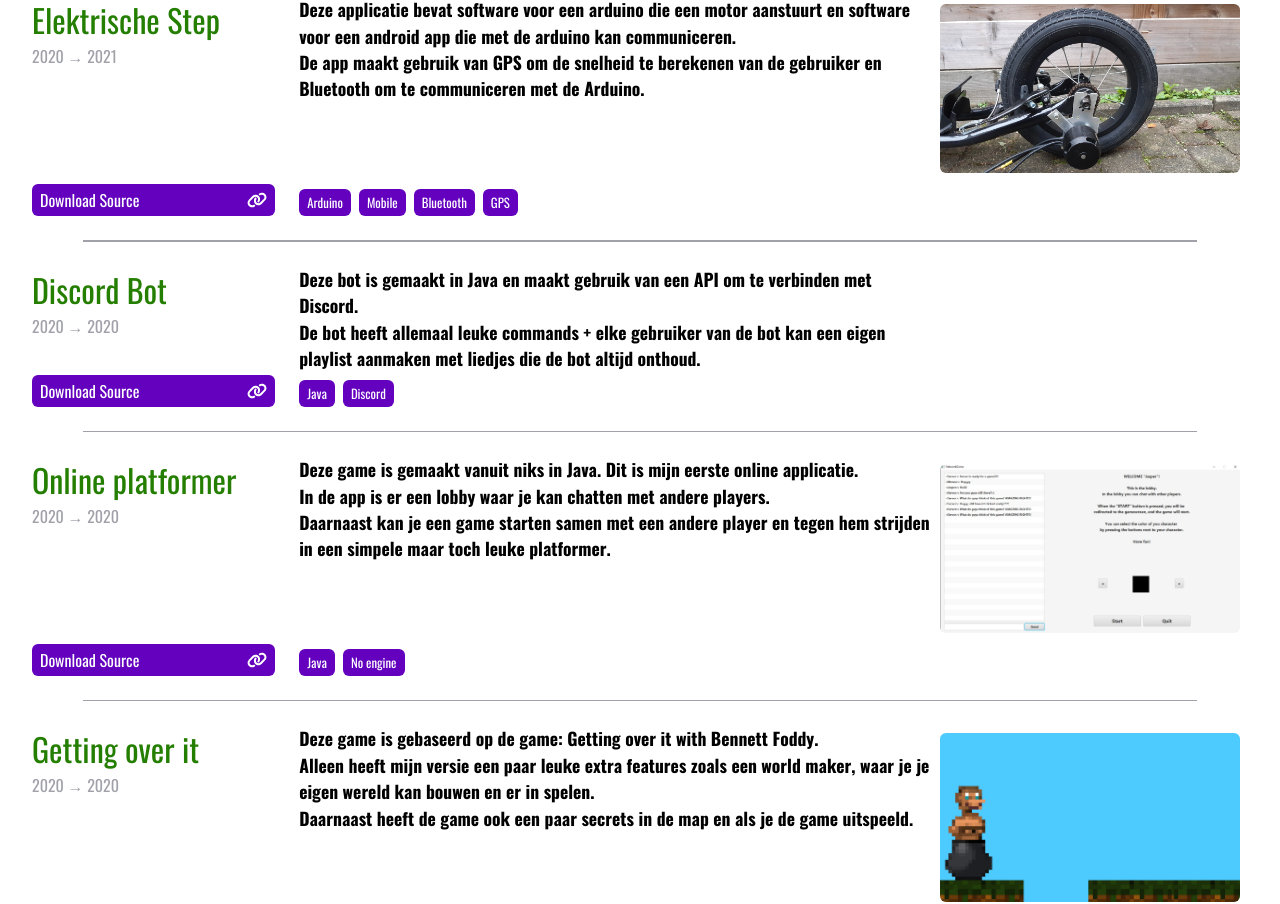
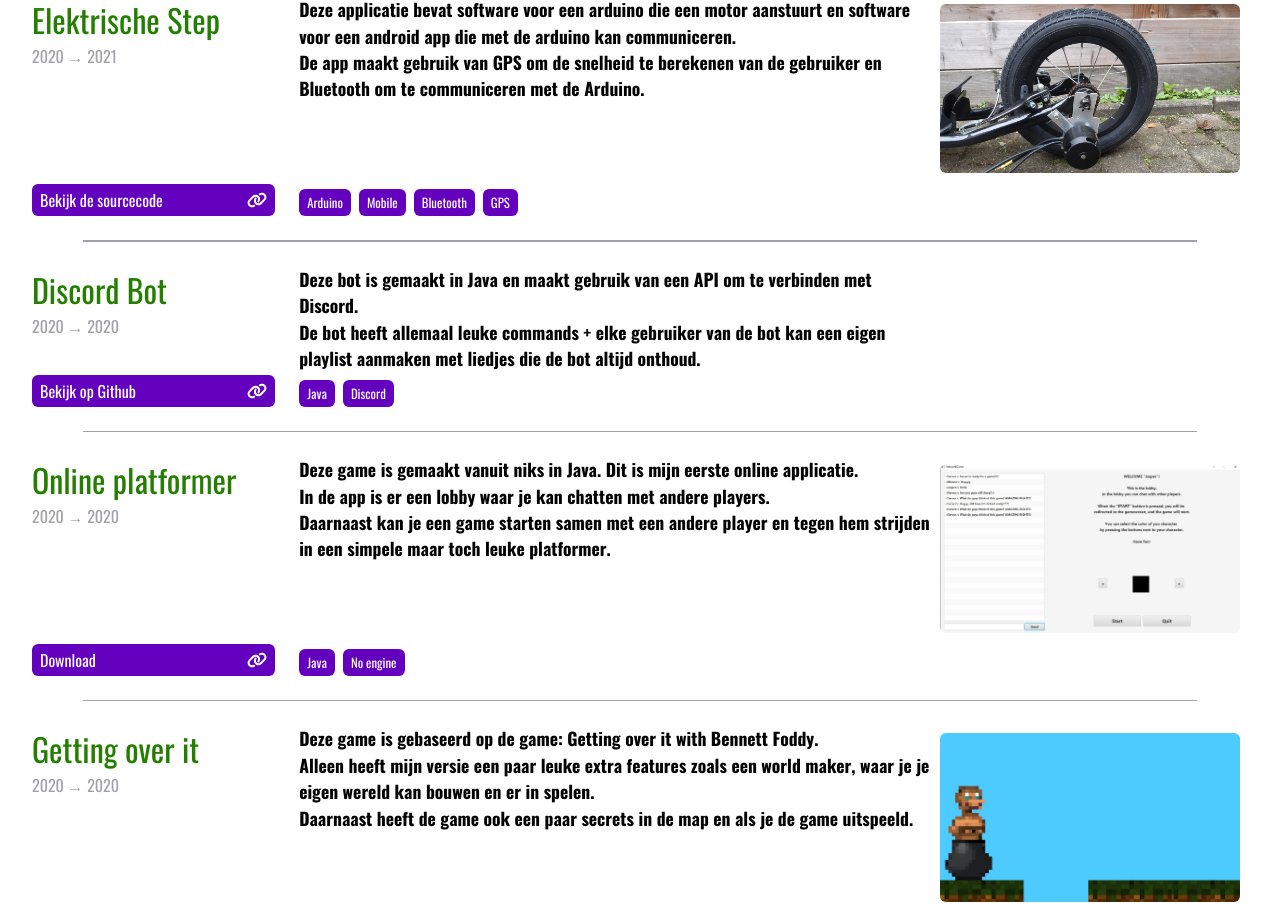
Before and after one commit to M-e-n-n-o/M-e-n-n-o.github.io, a React (Vite) app: page / in a window 1280 px wide. Shown: the part 3295-4199 px from the top of the page. Built offline with nearby package versions, Linux system fonts and the light colour scheme.

Commit message:
[Change] Add correct links to projects

```diff
--- a/src/res/static/projects.jsx
+++ b/src/res/static/projects.jsx
@@ -24,8 +24,8 @@ export default [
         </>,
         description: "",
         shortImage: ByteCatImg,
-        link: "https://www.opengl.org/",
-        linkLabel: "Download Source",
+        link: "https://github.com/CodingWithMenno/ByteCat",
+        linkLabel: "Bekijk het op Github",
         technologies: [
             { name: "C++" },
             { name: "OpenGL", link: "https://www.opengl.org/" },
@@ -69,8 +69,8 @@ export default [
             </ul>
         </>,
         shortImage: OpenGLGameImg,
-        link: "https://www.opengl.org/",
-        linkLabel: "Download Source",
+        link: "https://github.com/CodingWithMenno/3DGame",
+        linkLabel: "Bekijk de source",
         technologies: [
             { name: "Java" },
             { name: "OpenGL", link: "https://www.opengl.org/" },
@@ -87,8 +87,8 @@ export default [
             Daarnaast kan je in deze app gemakkelijk routes invullen door middel van de ingebouwde OpenStreetMap API.
         </>,
         shortImage: FitTrackerImg,
-        link: "https://www.opengl.org/",
-        linkLabel: "Download Source",
+        link: "https://github.com/CodingWithMenno/GeoFencingApp",
+        linkLabel: "Bekijk op Github",
         technologies: [
             { name: "OpenStreetMap API", link: "https://www.openstreetmap.org" },
             { name: "Mobile" },
@@ -105,8 +105,8 @@ export default [
             De app maakt gebruik van GPS om de snelheid te berekenen van de gebruiker en Bluetooth om te communiceren met de Arduino.
         </>,
         shortImage: EStepImg,
-        link: "https://www.opengl.org/",
-        linkLabel: "Download Source",
+        link: "https://github.com/CodingWithMenno/ElektrischeStep",
+        linkLabel: "Bekijk de sourcecode",
         technologies: [
             { name: "Arduino", link: "https://www.arduino.cc/" },
             { name: "Mobile" },
@@ -123,8 +123,8 @@ export default [
             Deze bot is gemaakt in Java en maakt gebruik van een API om te verbinden met Discord.<br />
             De bot heeft allemaal leuke commands + elke gebruiker van de bot kan een eigen playlist aanmaken met liedjes die de bot altijd onthoud.
         </>,
-        link: "https://www.opengl.org/",
-        linkLabel: "Download Source",
+        link: "https://github.com/CodingWithMenno/discordBot",
+        linkLabel: "Bekijk op Github",
         technologies: [
             { name: "Java" },
             { name: "Discord" }
@@ -141,8 +141,8 @@ export default [
             Daarnaast kan je een game starten samen met een andere player en tegen hem strijden in een simpele maar toch leuke platformer.
         </>,
         shortImage: OnlinePlatformer,
-        link: "https://www.opengl.org/",
-        linkLabel: "Download Source",
+        link: "https://drive.google.com/file/d/14CC6SVxv3TZe4IAYSq6mjJqU0dlE1vuU/view?usp=sharing",
+        linkLabel: "Download",
         technologies: [
             { name: "Java" },
             { name: "No engine" }
@@ -159,8 +159,8 @@ export default [
             Daarnaast heeft de game ook een paar secrets in de map en als je de game uitspeeld.
         </>,
         shortImage: GettinOverItImg,
-        link: "https://www.opengl.org/",
-        linkLabel: "Download Source",
+        link: "https://drive.google.com/open?id=1ITomFEyggwv_WgbSMc6KsfMaIz0QTNFB",
+        linkLabel: "Download de source",
         technologies: [
             { name: "Java" },
             { name: "No engine" }
@@ -177,8 +177,8 @@ export default [
             Al haal je het laatste level is er een leuke verrassing.
         </>,
         shortImage: DinosImg,
-        link: "https://www.opengl.org/",
-        linkLabel: "Download Source",
+        link: "https://drive.google.com/file/d/1VgZ6Ga8cBX992wnaTddUaUGykjNG4g5a/view?usp=sharing",
+        linkLabel: "Download source",
         technologies: [
             { name: "Java" },
         ]
```
